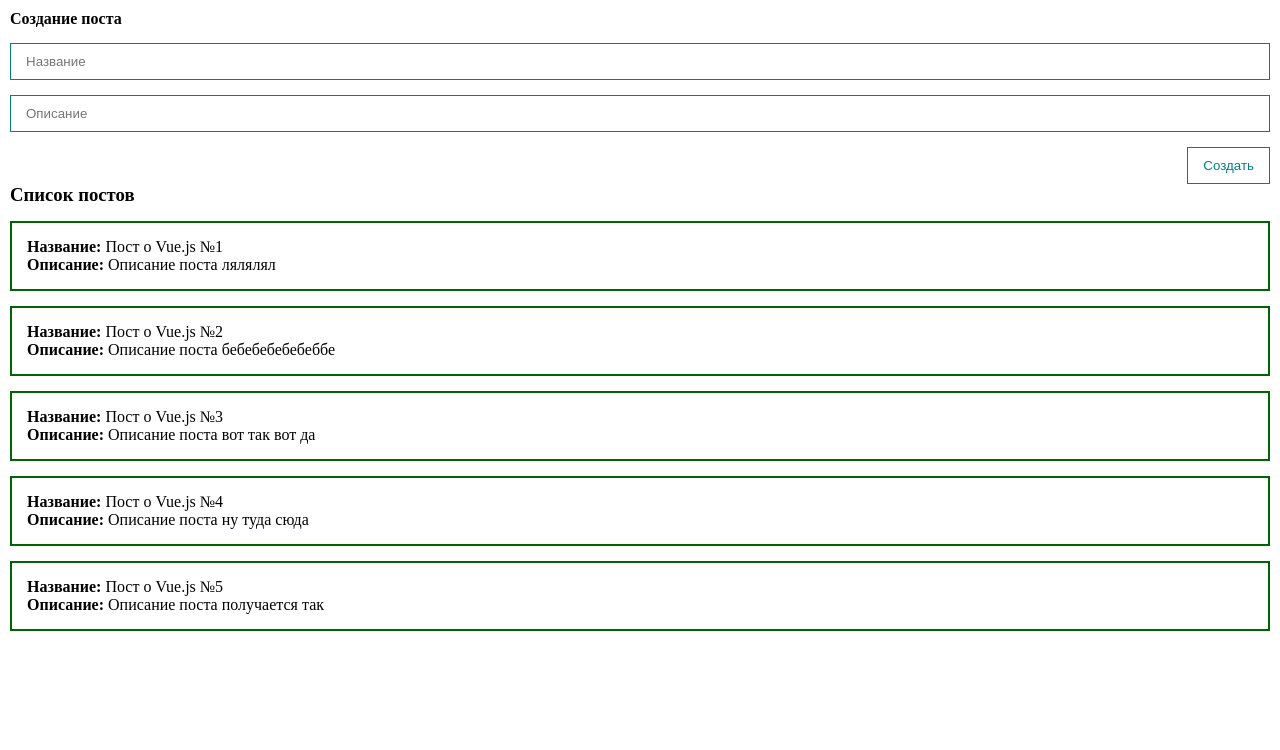
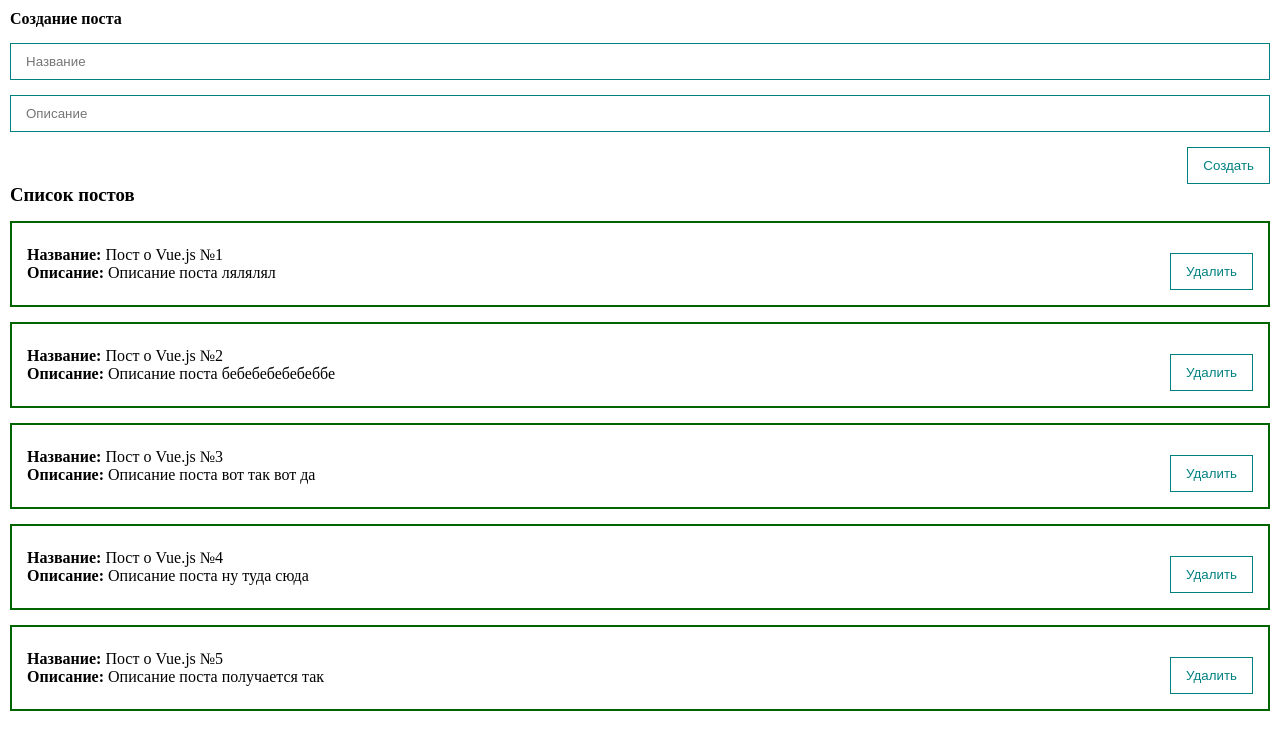
Before and after one commit to Annssva/vue-posts-manager, a Vue app: page / in a window 1280 px wide. Shown: the top 750 px of the page. Built offline with nearby package versions, Linux system fonts and the light colour scheme.

Commit message:
create button ui component

```diff
--- a/src/components/Post.vue
+++ b/src/components/Post.vue
@@ -1,5 +1,6 @@
 <template>
   <div class="post">
+    <div>
       <div>
         <strong>
           Название:
@@ -13,14 +14,21 @@
         {{ post.body }}
       </div>
     </div>
+    <div class="post__button">
+      <button-u-i>Удалить</button-u-i>
+    </div>
+  </div>
 </template>
 
 <script>
+import ButtonUI from '@/components/UI/ButtonUI.vue';
+
 export default {
+  components: {ButtonUI},
   props: {
     post: {
       type: Object,
-      required: true
+      required: true,
     }
   }
 };
@@ -31,5 +39,8 @@ export default {
     margin-top: 15px;
     padding: 15px;
     border: 2px solid darkgreen;
+    display: flex;
+    align-items: center;
+    justify-content: space-between;
   }
 </style>
--- a/src/components/PostForm.vue
+++ b/src/components/PostForm.vue
@@ -13,17 +13,20 @@
         type="text"
         placeholder="Описание"
     >
-    <button
+    <button-u-i
         class="button"
         @click="createPost"
     >
       Создать
-    </button>
+    </button-u-i>
   </form>
 </template>
 
 <script>
+import ButtonUI from '@/components/UI/ButtonUI.vue';
+
 export default {
+  components: { ButtonUI },
   data() {
     return {
       post: {
@@ -59,11 +62,6 @@ export default {
   }
 
   .button {
-    margin-top: 15px;
     align-self: flex-end;
-    padding: 10px 15px;
-    background: none;
-    color: teal;
-    border: 1px solid teal;
   }
 </style>
--- /dev/null
+++ b/src/components/UI/ButtonUI.vue
@@ -0,0 +1,21 @@
+<template>
+  <button class="button">
+    <slot></slot>
+  </button>
+</template>
+
+<script>
+export default {
+
+};
+</script>
+
+<style scoped>
+  .button {
+    margin-top: 15px;
+    padding: 10px 15px;
+    background: none;
+    color: teal;
+    border: 1px solid teal;
+  }
+</style>
```
Lines whose indentation alone changed are shown as unchanged.
